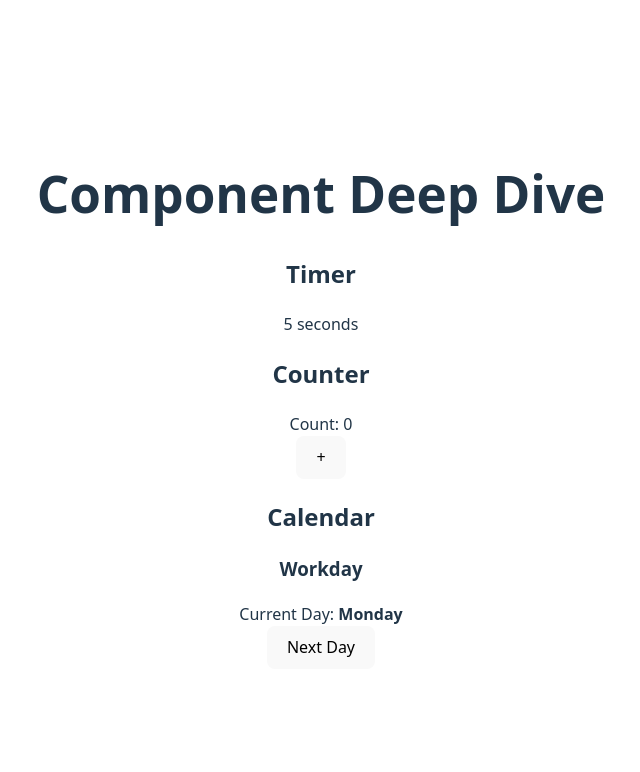
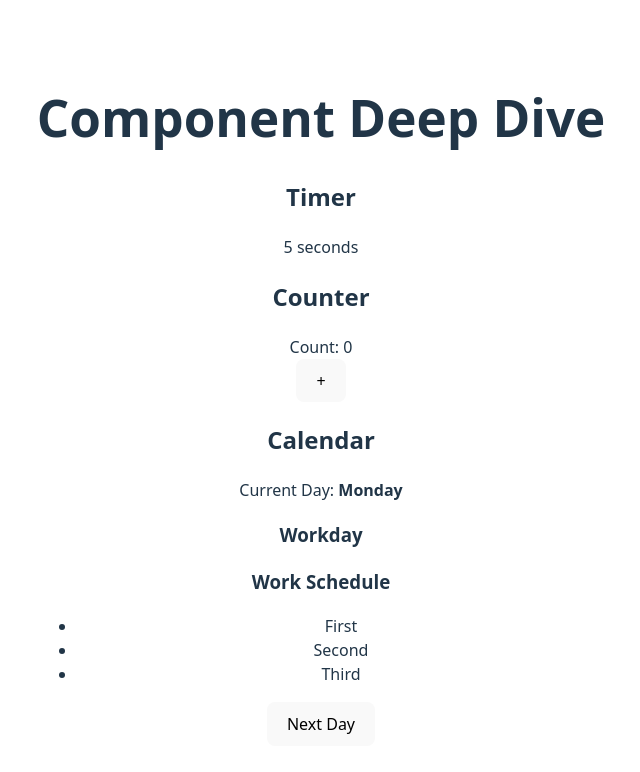
Before and after one commit to MarinovM03/SoftUni-ReactJS-Full-Course-25, a React (Vite) app in the folder 03-Components - Deep Dive/component-state-demo/: page / in a window 1280 px wide. Shown: the top 772 px of the page, without its empty margins (319-959 px from the left). Built offline with nearby package versions, Linux system fonts and the light colour scheme.

Commit message:
Use boolean operators to do conditional rendering and add Work Schedule

```diff
--- a/03-Components - Deep Dive/component-state-demo/src/components/Calendar.jsx
+++ b/03-Components - Deep Dive/component-state-demo/src/components/Calendar.jsx
@@ -33,19 +33,32 @@
         );
     }
 
-    const isWorkedDay = day < 5;
+    const isWorkday = day < 5;
 
     return (
         <section>
             <h2>Calendar</h2>
 
+            <div>Current Day: <strong>{days[day]}</strong></div>
+
             <h3>
-                {isWorkedDay
+                {isWorkday
                     ? <span>Workday</span>
                     : <span>Weekend</span>
                 }
             </h3>
-            <div>Current Day: <strong>{days[day]}</strong></div>
+
+            {isWorkday && (
+                <div>
+                    <h3>Work Schedule</h3>
+
+                    <ul>
+                        <li>First</li>
+                        <li>Second</li>
+                        <li>Third</li>
+                    </ul>
+                </div>
+            )}
 
             <button onClick={nextDayClickHandler}>Next Day</button>
         </section>
```
